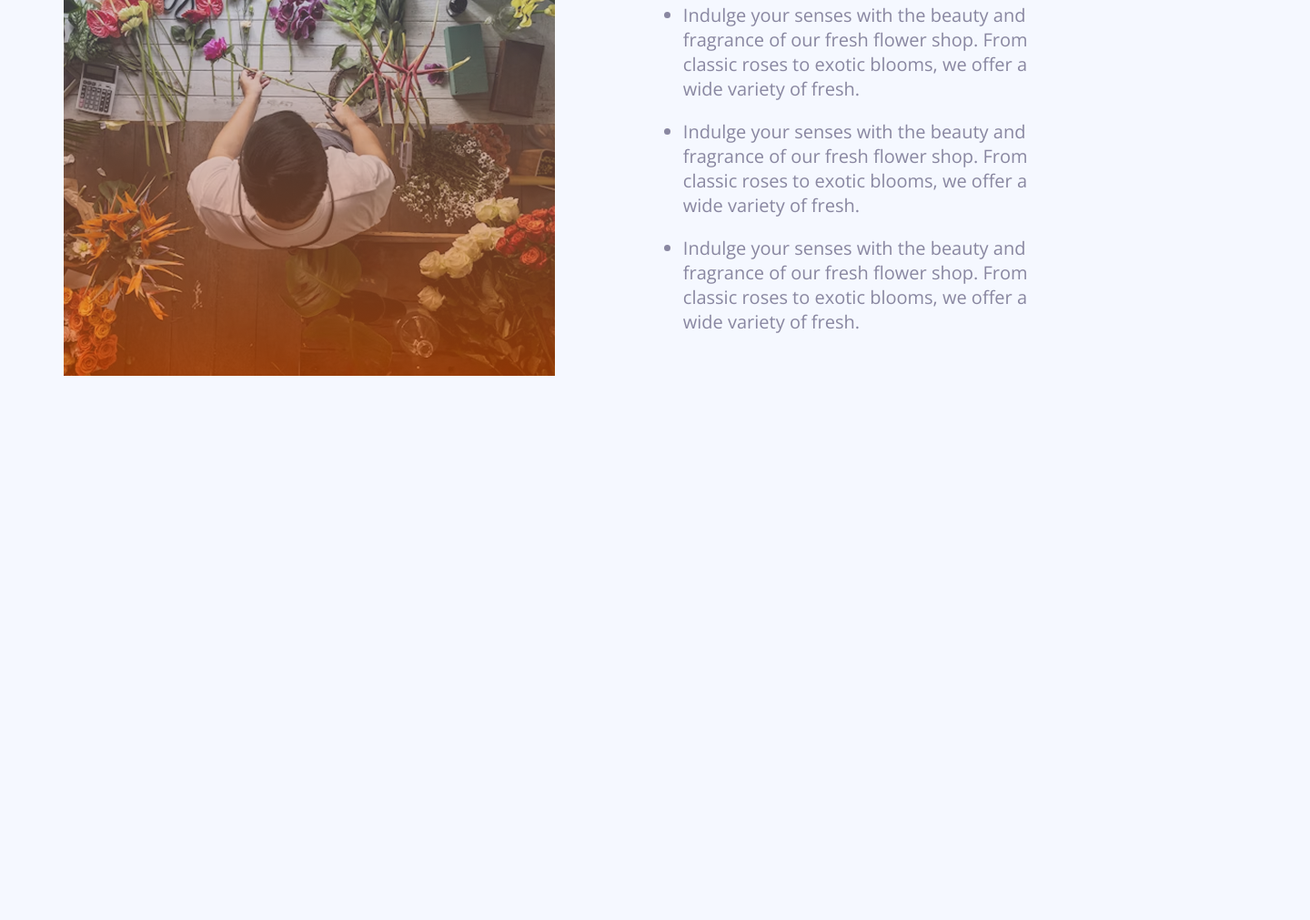
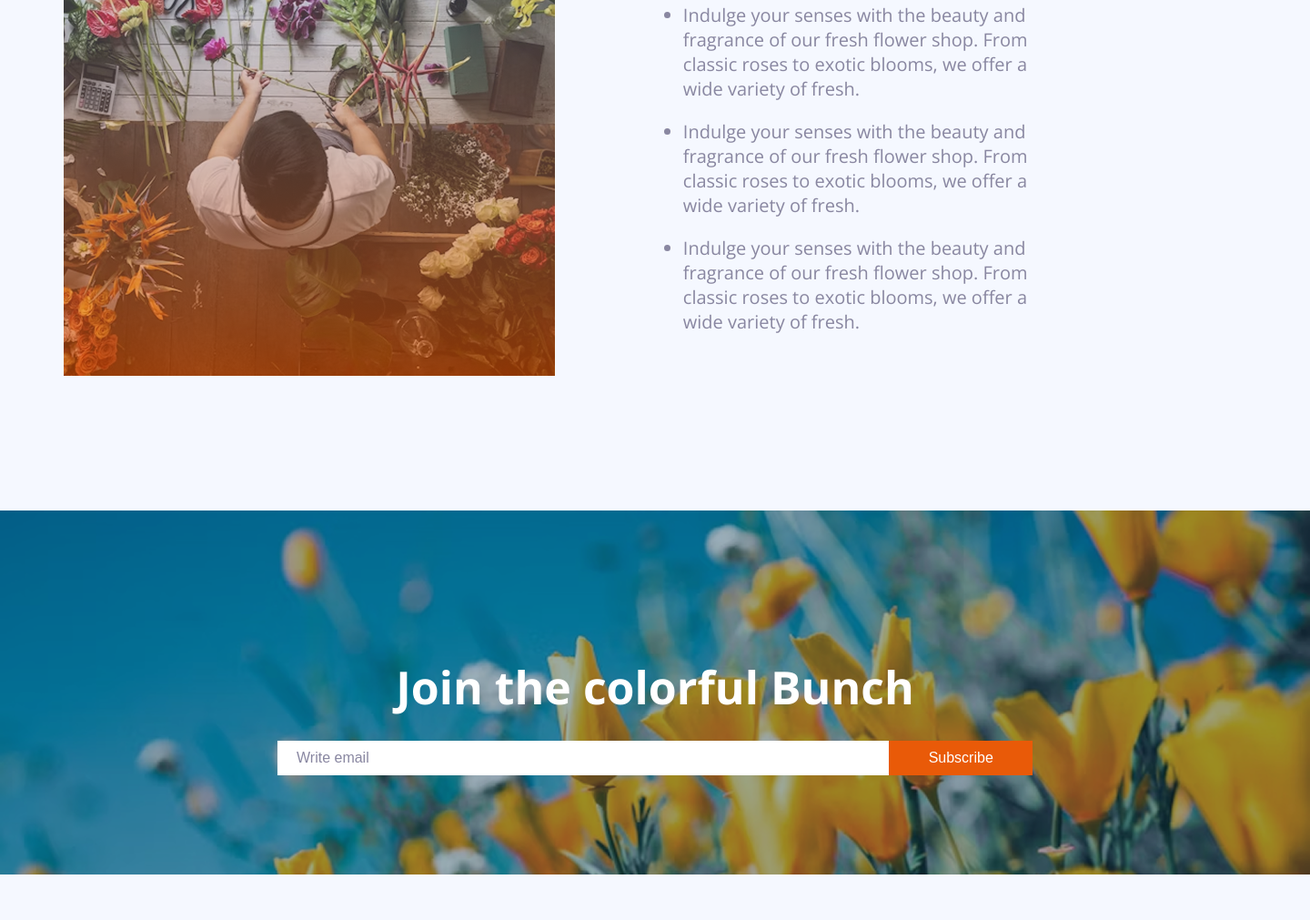
Before and after one commit to shekhor64707/2nd-assignment, a plain HTML site: page index.html in a window 1280 px wide. Shown: the part 2228-3239 px from the top of the page at 91% size, 1440 px wide, since content can reach past the window. Before the commit the page ends 2851 px from the top, so only its background shows below. Drawn offline with nearby package versions, Linux system fonts and the light colour scheme.

Commit message:
adding input part

```diff
--- a/index.html
+++ b/index.html
@@ -32,7 +32,7 @@
         </div>
     </header>
     <main>
-        <section class="plant-section">
+        <section class="plant-section bg-w">
             <div class="plant">
                 <div class="plant-content">
                     <h1><span>Our</span> Plants</h1>
@@ -90,7 +90,7 @@
                 </div>
             </div>
         </section>
-        <section class="plant-lover">
+        <section class="plant-lover bg-w">
             <div class="image-container">
                 <img src="./image/flower-store.png" alt="no image found">
                 <div class="overlay-img">
@@ -106,6 +106,17 @@
                 </ul>
             </div>
         </section>
+        <section class="join-section">
+            <div class="bg-img">
+             <div class="join-content">
+                <h3>Join the colorful Bunch</h3>
+                <div class="input-section">
+                    <input type="email" name="" id="" placeholder="Write email">
+                    <button class="btn">Subscribe</button>
+                </div>
+             </div>
+            </div>
+        </section>
     </main>
 </body>
 </html>
--- a/style.css
+++ b/style.css
@@ -19,7 +19,7 @@
 .color-1{
     color:#8987A1;
 }
-main{
+.bg-w{
     width:1140px;
     margin:0 auto;
 }
@@ -131,7 +131,8 @@ main{
     align-items:center;
     justify-content:space-between;
     height:37.3125rem;
-    padding:13rem 0;
+    padding-top:13rem;
+    padding-bottom: 6rem;
     position:relative;
 }
 .image-container{
@@ -166,6 +167,54 @@ main{
     margin:20px 0;
     font-size:1.25rem;
 }
+
+/* join section style  */
+ .join-section{
+    width:1440px;
+    margin:0 auto;
+    padding:50px 0;
+ }
+ .bg-img{
+    background-image: url("./image/news-letter-bg.png");
+    width:100%;
+    height:400px;
+    position:relative;
+ }
+ .join-content{
+    position: absolute;
+    top:160px;
+    left:305px;
+ }
+ .join-content h3{
+    font-size:50px;
+    font-weight: bold;
+    color:#ffffff;
+    text-align:center;
+    margin-bottom:25px;
+ }
+ .input-section{
+    width:830px;
+    margin:0 auto;
+    display:flex;
+ }
+ .input-section input[type="email"]{
+    width:80%;
+    padding:10px 20px;
+    border:1px solid #ffffff;
+ }
+ .input-section input::placeholder{
+    font-size:1rem;
+    color:#8987A1;
+ }
+ .input-section button{
+    width:20%;
+    padding:10px 0;
+ }
+
+
+
+
+
 
 
 
```
